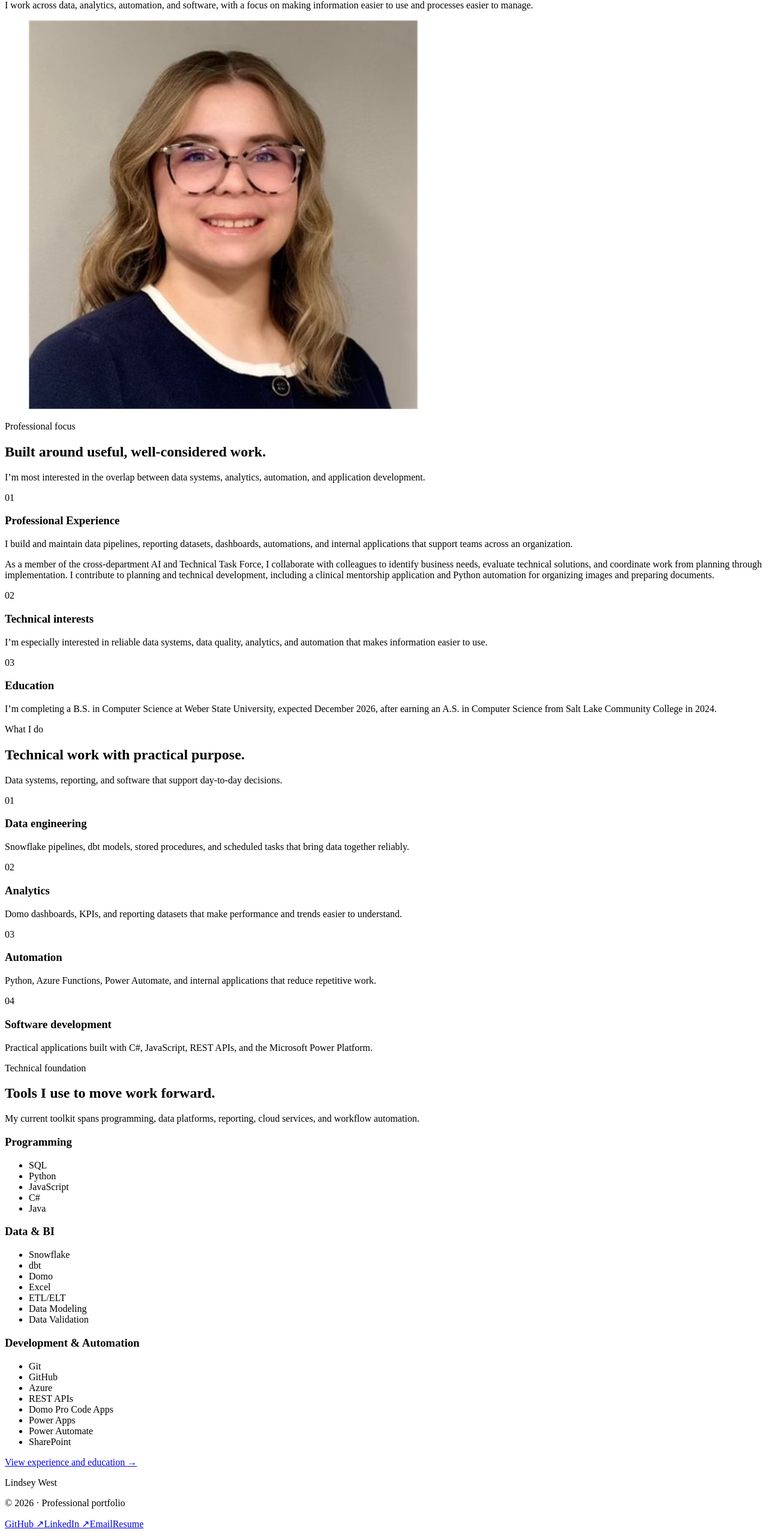
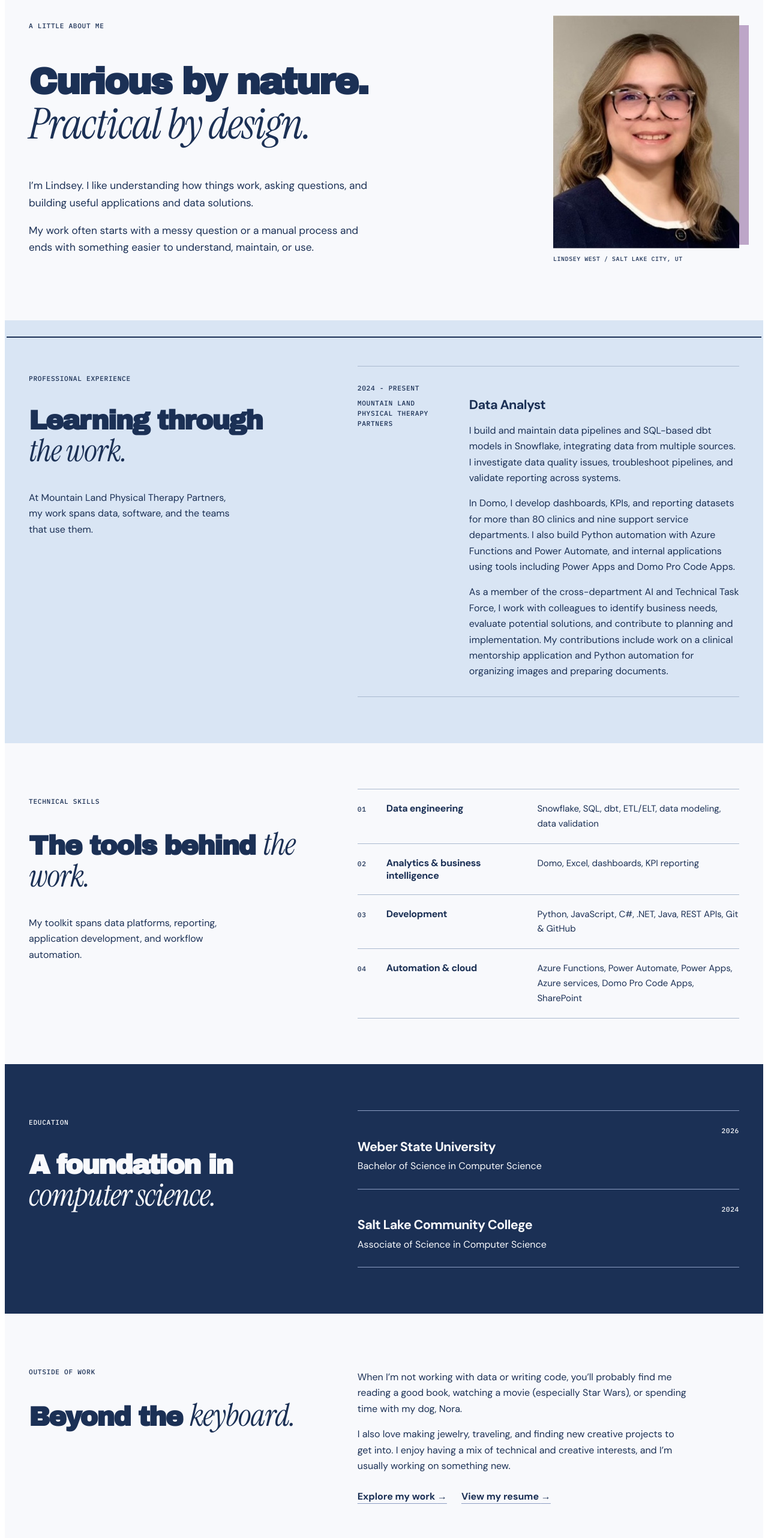
Before and after one commit to lindseyjwest/lindseywest.dev, a React (Vite) app: page /about in a window 1280 px wide. Shown: the part 233-2797 px from the top of the page at 60% size. Built offline with nearby package versions, Linux system fonts and the light colour scheme; the HTML template or start-up script is replaced by a standard one.

Commit message:
updated about me page

```diff
--- a/src/data/resume.ts
+++ b/src/data/resume.ts
@@ -22,7 +22,7 @@ export const resume = {
       school: 'Weber State University',
       location: 'Ogden, UT',
       degree: 'B.S. Computer Science',
-      date: 'Expected December 2026',
+      date: '2026',
     },
     {
       school: 'Salt Lake Community College',
--- a/src/pages/AboutPage.tsx
+++ b/src/pages/AboutPage.tsx
@@ -1,121 +1,99 @@
+import { useEffect, useRef } from 'react'
 import { Link } from 'react-router-dom'
 import { resume } from '../data/resume'
+import '../styles/about.css'
 
-const capabilities = [
-  { title: 'Data engineering', description: 'Snowflake pipelines, dbt models, stored procedures, and scheduled tasks that bring data together reliably.' },
-  { title: 'Analytics', description: 'Domo dashboards, KPIs, and reporting datasets that make performance and trends easier to understand.' },
-  { title: 'Automation', description: 'Python, Azure Functions, Power Automate, and internal applications that reduce repetitive work.' },
-  { title: 'Software development', description: 'Practical applications built with C#, JavaScript, REST APIs, and the Microsoft Power Platform.' },
-]
-
-const aboutTopics = [
-  {
-    title: 'Professional Experience',
-    description:
-      'I build and maintain data pipelines, reporting datasets, dashboards, automations, and internal applications that support teams across an organization.',
-    detail:
-      'As a member of the cross-department AI and Technical Task Force, I collaborate with colleagues to identify business needs, evaluate technical solutions, and coordinate work from planning through implementation. I contribute to planning and technical development, including a clinical mentorship application and Python automation for organizing images and preparing documents.',
-  },
-  {
-    title: 'Technical interests',
-    description:
-      'I’m especially interested in reliable data systems, data quality, analytics, and automation that makes information easier to use.',
-  },
-  {
-    title: 'Education',
-    description:
-      'I’m completing a B.S. in Computer Science at Weber State University, expected December 2026, after earning an A.S. in Computer Science from Salt Lake Community College in 2024.',
-  },
+const skillGroups = [
+  { title: 'Data engineering', items: 'Snowflake, SQL, dbt, ETL/ELT, data modeling, data validation' },
+  { title: 'Analytics & business intelligence', items: 'Domo, Excel, dashboards, KPI reporting' },
+  { title: 'Development', items: 'Python, JavaScript, C#, .NET, Java, REST APIs, Git & GitHub' },
+  { title: 'Automation & cloud', items: 'Azure Functions, Power Automate, Power Apps, Azure services, Domo Pro Code Apps, SharePoint' },
 ]
 
 export function AboutPage() {
+  const pageRef = useRef<HTMLDivElement>(null)
+  const experience = resume.experience[0]
+
+  useEffect(() => {
+    const items = pageRef.current?.querySelectorAll<HTMLElement>('[data-about-reveal]')
+    if (!items?.length || !('IntersectionObserver' in window) || window.matchMedia('(prefers-reduced-motion: reduce)').matches) return
+    const observer = new IntersectionObserver((entries) => {
+      entries.forEach((entry) => {
+        if (entry.isIntersecting) {
+          entry.target.classList.add('is-visible')
+          observer.unobserve(entry.target)
+        }
+      })
+    }, { threshold: 0.1 })
+    items.forEach((item) => {
+      if (item.getBoundingClientRect().top >= window.innerHeight) {
+        item.classList.add('will-reveal')
+        observer.observe(item)
+      }
+    })
+    return () => observer.disconnect()
+  }, [])
+
   return (
-    <>
-      <section className="about-hero container" aria-labelledby="about-title">
-        <div>
-          <p className="eyebrow">About</p>
-          <h1 id="about-title">The work, and a little context.</h1>
-          <p className="about-hero-copy">
-            I work across data, analytics, automation, and software, with a focus on making
-            information easier to use and processes easier to manage.
-          </p>
+    <div className="about-page" ref={pageRef}>
+      <section className="about-intro home-wrap" aria-labelledby="about-title">
+        <div className="about-intro-copy">
+          <p className="about-label">A little about me</p>
+          <h1 id="about-title">Curious by nature.<br /><em>Practical by design.</em></h1>
+          <p>I’m Lindsey. I like understanding how things work, asking questions, and building useful applications and data solutions.</p>
+          <p>My work often starts with a messy question or a manual process and ends with something easier to understand, maintain, or use.</p>
         </div>
-        <figure className="about-portrait">
-          <img
-            src="/images/profile/lindsey-west-professional-headshot.jpg"
-            alt="Professional portrait of Lindsey West"
-          />
+        <figure className="about-intro-portrait">
+          <img src="/images/profile/lindsey-west-professional-headshot.jpg" alt="Lindsey West smiling in a professional headshot" />
+          <figcaption>Lindsey West / Salt Lake City, UT</figcaption>
         </figure>
       </section>
 
-      <section className="about-story section">
-        <div className="container about-story-layout">
-          <div className="about-story-intro">
-            <p className="eyebrow">Professional focus</p>
-            <h2>Built around useful, well-considered work.</h2>
-            <p>
-              I’m most interested in the overlap between data systems, analytics,
-              automation, and application development.
-            </p>
+      <section className="about-experience" aria-labelledby="about-experience-heading">
+        <div className="home-wrap about-section-layout">
+          <div className="about-section-heading" data-about-reveal>
+            <p className="about-label">Professional experience</p>
+            <h2 id="about-experience-heading">Learning through <em>the work.</em></h2>
+            <p>At Mountain Land Physical Therapy Partners, my work spans data, software, and the teams that use them.</p>
           </div>
-          <div className="about-topic-list">
-            {aboutTopics.map((topic, index) => (
-              <article className="about-topic" key={topic.title}>
-                <p className="about-topic-number">0{index + 1}</p>
-                <div>
-                  <h3>{topic.title}</h3>
-                  <p>{topic.description}</p>
-                  {'detail' in topic && <p>{topic.detail}</p>}
-                </div>
-              </article>
-            ))}
+          <div className="about-timeline">
+            <article className="about-timeline-entry" data-about-reveal>
+              <div className="about-timeline-meta"><span>{experience.dates}</span><span>Mountain Land Physical Therapy Partners</span></div>
+              <div>
+                <h3>{experience.role}</h3>
+                <p>I build and maintain data pipelines and SQL-based dbt models in Snowflake, integrating data from multiple sources. I investigate data quality issues, troubleshoot pipelines, and validate reporting across systems.</p>
+                <p>In Domo, I develop dashboards, KPIs, and reporting datasets for more than 80 clinics and nine support service departments. I also build Python automation with Azure Functions and Power Automate, and internal applications using tools including Power Apps and Domo Pro Code Apps.</p>
+                <p>As a member of the cross-department AI and Technical Task Force, I work with colleagues to identify business needs, evaluate potential solutions, and contribute to planning and implementation. My contributions include work on a clinical mentorship application and Python automation for organizing images and preparing documents.</p>
+              </div>
+            </article>
           </div>
         </div>
       </section>
 
-      <section className="section container" aria-labelledby="capabilities-heading">
-        <div className="about-story-layout">
-          <div className="about-story-intro">
-            <p className="eyebrow">What I do</p>
-            <h2 id="capabilities-heading">Technical work with practical purpose.</h2>
-            <p>Data systems, reporting, and software that support day-to-day decisions.</p>
-          </div>
-          <div className="about-topic-list">
-            {capabilities.map((capability, index) => (
-              <article className="about-topic" key={capability.title}>
-                <p className="about-topic-number">0{index + 1}</p>
-                <div><h3>{capability.title}</h3><p>{capability.description}</p></div>
-              </article>
-            ))}
+      <section className="about-skills home-wrap" aria-labelledby="about-skills-heading" data-about-reveal>
+        <div className="about-skills-intro"><p className="about-label">Technical skills</p><h2 id="about-skills-heading">The tools behind <em>the work.</em></h2><p>My toolkit spans data platforms, reporting, application development, and workflow automation.</p></div>
+        <div className="about-skill-list">
+          {skillGroups.map((group, index) => <div className="about-skill-row" key={group.title}><span className="about-skill-number">0{index + 1}</span><h3>{group.title}</h3><p>{group.items}</p></div>)}
+        </div>
+      </section>
+
+      <section className="about-education" aria-labelledby="about-education-heading" data-about-reveal>
+        <div className="home-wrap about-section-layout">
+          <div className="about-section-heading"><p className="about-label">Education</p><h2 id="about-education-heading">A foundation in <em>computer science.</em></h2></div>
+          <div className="about-education-list">
+            {resume.education.map((education) => <article className="about-education-entry" key={education.school}><div><h3>{education.school}</h3><p>{education.degree === 'B.S. Computer Science' ? 'Bachelor of Science in Computer Science' : 'Associate of Science in Computer Science'}</p></div><p className="about-label">{education.date}</p></article>)}
           </div>
         </div>
       </section>
 
-      <section className="personal-section container" aria-labelledby="technical-foundation-heading">
-        <div className="personal-section-heading">
-          <p className="eyebrow">Technical foundation</p>
-          <h2 id="technical-foundation-heading">Tools I use to move work forward.</h2>
-          <p>
-            My current toolkit spans programming, data platforms, reporting, cloud
-            services, and workflow automation.
-          </p>
+      <section className="about-closing home-wrap" aria-labelledby="about-closing-heading" data-about-reveal>
+        <div><p className="about-label">Outside of work</p><h2 id="about-closing-heading">Beyond the <em>keyboard.</em></h2></div>
+        <div>
+          <p>When I’m not working with data or writing code, you’ll probably find me reading a good book, watching a movie (especially Star Wars), or spending time with my dog, Nora.</p>
+          <p>I also love making jewelry, traveling, and finding new creative projects to get into. I enjoy having a mix of technical and creative interests, and I’m usually working on something new.</p>
+          <div className="about-links"><Link to="/projects">Explore my work <span aria-hidden="true">→</span></Link><Link to="/resume">View my resume <span aria-hidden="true">→</span></Link></div>
         </div>
-        <div className="skills-grid">
-          {resume.skills.map((skillGroup) => (
-            <article className="skill-card" key={skillGroup.category}>
-              <h3>{skillGroup.category}</h3>
-              <ul className="skill-tags" aria-label={`${skillGroup.category} skills`}>
-                {skillGroup.items.map((skill) => (
-                  <li key={skill}>{skill}</li>
-                ))}
-              </ul>
-            </article>
-          ))}
-        </div>
-        <Link className="text-link about-resume-link" to="/resume">
-          View experience and education <span aria-hidden="true">→</span>
-        </Link>
       </section>
-    </>
+    </div>
   )
 }
--- /dev/null
+++ b/src/styles/about.css
@@ -0,0 +1,60 @@
+.about-page { background: var(--home-white); color: var(--home-navy); font-family: var(--home-body); }
+.about-page p { color: inherit; line-height: 1.65; }
+.about-page h1, .about-page h2, .about-page h3 { color: inherit; }
+.about-label, .about-timeline-meta, .about-skill-number, .about-intro-portrait figcaption { font: 500 .7rem/1.5 var(--home-mono); letter-spacing: .06em; text-transform: uppercase; }
+.about-label { margin-bottom: 1.25rem; }
+.about-page h1, .about-page h2 { font-family: var(--home-display); letter-spacing: -.045em; line-height: 1.1; }
+.about-page h1 { font-size: clamp(2.7rem, 4.8vw, 4.5rem); }
+.about-page h2 { font-size: clamp(2rem, 3.5vw, 3.2rem); }
+.about-page h1 em, .about-page h2 em { font: italic 1.16em/1 var(--home-serif); letter-spacing: -.02em; }
+.about-intro { display: grid; grid-template-columns: 1fr minmax(210px, .48fr); align-items: center; gap: clamp(3rem, 9vw, 9rem); padding-block: clamp(3.5rem, 7vw, 6rem); }
+.about-intro-copy { max-width: 690px; }
+.about-intro-copy > p:not(.about-label) { max-width: 570px; font-size: 1.08rem; }
+.about-intro-portrait { position: relative; width: 100%; max-width: 310px; margin: 0; justify-self: end; }
+.about-intro-portrait::before { position: absolute; top: 1rem; right: -1rem; bottom: 2rem; left: 1rem; background: var(--home-lavender); content: ''; }
+.about-intro-portrait img { position: relative; display: block; width: 100%; aspect-ratio: 4 / 5; object-fit: cover; }
+.about-intro-portrait figcaption { position: relative; padding-top: .7rem; font-size: .62rem; }
+.about-experience { padding-block: var(--home-space); background: var(--home-blue); }
+.about-section-layout { display: grid; grid-template-columns: .7fr 1fr; align-items: start; gap: clamp(3rem, 8vw, 8rem); }
+.about-section-heading > p:last-child { max-width: 350px; }
+.about-timeline { border-top: 1px solid var(--home-rule); }
+.about-timeline-entry { position: relative; display: grid; grid-template-columns: minmax(100px, .36fr) 1fr; gap: 1.5rem; padding: 1.75rem 0; border-bottom: 1px solid var(--home-rule); }
+.about-timeline-meta { display: flex; flex-direction: column; gap: .5rem; }
+.about-timeline h3, .about-education-entry h3 { margin-bottom: .75rem; font-size: 1.35rem; letter-spacing: -.03em; }
+.about-timeline-entry p:last-child { margin-bottom: 0; }
+.about-skills { display: grid; grid-template-columns: .7fr 1fr; gap: clamp(3rem, 8vw, 8rem); padding-block: var(--home-space); }
+.about-skills-intro > p:last-child { max-width: 340px; }
+.about-skill-list { border-top: 1px solid var(--home-rule); }
+.about-skill-row { display: grid; grid-template-columns: 2rem minmax(125px, .7fr) 1fr; gap: 1rem; align-items: baseline; padding: 1.25rem 0; border-bottom: 1px solid var(--home-rule); transition: background-color 180ms ease; }
+.about-skill-row:hover { background: var(--home-blue); }
+.about-skill-row h3 { margin: 0; font-size: 1rem; line-height: 1.3; letter-spacing: -.02em; }
+.about-skill-row p { margin: 0; font-size: .94rem; }
+.about-education { padding-block: var(--home-space); background: var(--home-navy); color: var(--home-white); }
+.about-education-list { border-top: 1px solid var(--home-dusty); }
+.about-education-entry { display: flex; justify-content: space-between; gap: 1.5rem; padding: 1.5rem 0; border-bottom: 1px solid var(--home-dusty); }
+.about-education-entry h3 { margin-bottom: .35rem; }
+.about-education-entry p { margin: 0; }
+.about-education-entry .about-label { text-align: right; }
+.about-closing { display: grid; grid-template-columns: .7fr 1fr; gap: clamp(3rem, 8vw, 8rem); padding-block: var(--home-space); }
+.about-closing > div:last-child { max-width: 550px; }
+.about-links { display: flex; flex-wrap: wrap; gap: .5rem 1.5rem; }
+.about-links a { display: inline-block; padding-block: .65rem; color: var(--home-navy); font-weight: 700; text-decoration: underline; text-decoration-color: var(--home-dusty); text-underline-offset: .35em; transition: text-decoration-color 180ms ease; }
+.about-links a:hover { text-decoration-color: var(--home-navy); }
+@media (prefers-reduced-motion: no-preference) {
+  .about-page [data-about-reveal].will-reveal { opacity: 0; transform: translateY(22px); transition: opacity 500ms ease, transform 500ms ease; }
+  .about-page [data-about-reveal].will-reveal.is-visible, .about-page [data-about-reveal].will-reveal:focus-within { opacity: 1; transform: none; }
+}
+@media (max-width: 760px) {
+  .about-intro { grid-template-columns: 1fr; gap: 2rem; padding-block: 3rem; }
+  .about-intro-portrait { width: min(58%, 240px); justify-self: start; }
+  .about-section-layout, .about-skills, .about-closing { grid-template-columns: 1fr; gap: 1.5rem; }
+  .about-timeline-entry { grid-template-columns: 1fr; gap: .8rem; }
+  .about-timeline-meta { flex-direction: row; flex-wrap: wrap; gap: .3rem 1rem; }
+  .about-skill-row { grid-template-columns: 1.5rem 1fr; gap: .4rem .75rem; }
+  .about-skill-row p { grid-column: 2; }
+  .about-education-entry { flex-direction: column; gap: .5rem; }
+  .about-education-entry .about-label { text-align: left; }
+}
+@media (prefers-reduced-motion: reduce) {
+  .about-page * { animation: none !important; transition: none !important; }
+}
--- a/src/styles/home.css
+++ b/src/styles/home.css
@@ -14,16 +14,16 @@
   --home-width: 1240px;
   --home-space: clamp(3.5rem, 6vw, 5.5rem);
 }
-.site-shell:has(:is(.home-page, .projects-page)) { background: var(--home-white); color: var(--home-navy); font-family: var(--home-body); }
-.site-shell:has(:is(.home-page, .projects-page)) .site-header { background: var(--home-white); border-color: var(--home-rule); }
-.site-shell:has(:is(.home-page, .projects-page)) .site-logo-mark { background: var(--home-lavender); }
-.site-shell:has(:is(.home-page, .projects-page)) .nav-link { color: var(--home-navy); border-radius: 0; }
-.site-shell:has(:is(.home-page, .projects-page)) .nav-link:hover { background: transparent; }
-.site-shell:has(:is(.home-page, .projects-page)) .nav-link::after { position: absolute; right: .7rem; bottom: .28rem; left: .7rem; height: 2px; background: var(--home-navy); content: ''; transform: scaleX(0); transform-origin: left; transition: transform 180ms ease; }
-.site-shell:has(:is(.home-page, .projects-page)) .nav-link:hover::after, .site-shell:has(:is(.home-page, .projects-page)) .nav-link:focus-visible::after, .site-shell:has(:is(.home-page, .projects-page)) .nav-link-active::after { transform: scaleX(1); }
-.site-shell:has(:is(.home-page, .projects-page)) .site-footer { margin-top: 0; background: var(--home-white); border-color: var(--home-rule); }
-.site-shell:has(:is(.home-page, .projects-page)) .site-footer p, .site-shell:has(:is(.home-page, .projects-page)) .footer-links a { color: var(--home-navy); }
-.site-shell:has(:is(.home-page, .projects-page)) a:focus-visible { outline: 3px solid var(--home-navy); outline-offset: 4px; }
+.site-shell:has(:is(.home-page, .projects-page, .about-page)) { background: var(--home-white); color: var(--home-navy); font-family: var(--home-body); }
+.site-shell:has(:is(.home-page, .projects-page, .about-page)) .site-header { background: var(--home-white); border-color: var(--home-rule); }
+.site-shell:has(:is(.home-page, .projects-page, .about-page)) .site-logo-mark { background: var(--home-lavender); }
+.site-shell:has(:is(.home-page, .projects-page, .about-page)) .nav-link { color: var(--home-navy); border-radius: 0; }
+.site-shell:has(:is(.home-page, .projects-page, .about-page)) .nav-link:hover { background: transparent; }
+.site-shell:has(:is(.home-page, .projects-page, .about-page)) .nav-link::after { position: absolute; right: .7rem; bottom: .28rem; left: .7rem; height: 2px; background: var(--home-navy); content: ''; transform: scaleX(0); transform-origin: left; transition: transform 180ms ease; }
+.site-shell:has(:is(.home-page, .projects-page, .about-page)) .nav-link:hover::after, .site-shell:has(:is(.home-page, .projects-page, .about-page)) .nav-link:focus-visible::after, .site-shell:has(:is(.home-page, .projects-page, .about-page)) .nav-link-active::after { transform: scaleX(1); }
+.site-shell:has(:is(.home-page, .projects-page, .about-page)) .site-footer { margin-top: 0; background: var(--home-white); border-color: var(--home-rule); }
+.site-shell:has(:is(.home-page, .projects-page, .about-page)) .site-footer p, .site-shell:has(:is(.home-page, .projects-page, .about-page)) .footer-links a { color: var(--home-navy); }
+.site-shell:has(:is(.home-page, .projects-page, .about-page)) a:focus-visible { outline: 3px solid var(--home-navy); outline-offset: 4px; }
 .home-page { color: var(--home-navy); background: var(--home-white); }
 .home-page p { color: inherit; }
 .home-wrap { width: min(var(--home-width), calc(100% - 5rem)); margin-inline: auto; }
@@ -70,7 +70,7 @@
 .home-about-layout { display: grid; grid-template-columns: 1fr .8fr; gap: clamp(3rem, 10vw, 10rem); }
 .home-about-copy > p:first-child { font-size: 1.08rem; line-height: 1.7; }
 .home-about .home-inline-link:hover { text-decoration-color: var(--home-white); }
-.site-shell:has(:is(.home-page, .projects-page)) .home-about a:focus-visible { outline-color: var(--home-white); }
+.site-shell:has(:is(.home-page, .projects-page, .about-page)) .home-about a:focus-visible { outline-color: var(--home-white); }
 .home-contact { padding-block: var(--home-space); }
 .home-contact-layout { display: grid; grid-template-columns: 1fr .7fr; gap: 3rem; align-items: start; }
 .home-contact h2 { font-size: clamp(2.8rem, 6vw, 5rem); }
@@ -107,7 +107,7 @@
   .home-intro-copy { line-height: 1.5; }
 }
 @media (prefers-reduced-motion: reduce) {
-  .home-page *, .site-shell:has(:is(.home-page, .projects-page)) .nav-link::after { animation: none !important; transition: none !important; }
+  .home-page *, .site-shell:has(:is(.home-page, .projects-page, .about-page)) .nav-link::after { animation: none !important; transition: none !important; }
 }
 
 .home-concept-label { position: absolute; right: .65rem; bottom: .65rem; padding: .35rem .55rem; background: var(--home-navy); color: var(--home-white); font: 500 .63rem/1.4 var(--home-mono); text-transform: uppercase; letter-spacing: .04em; }
```
